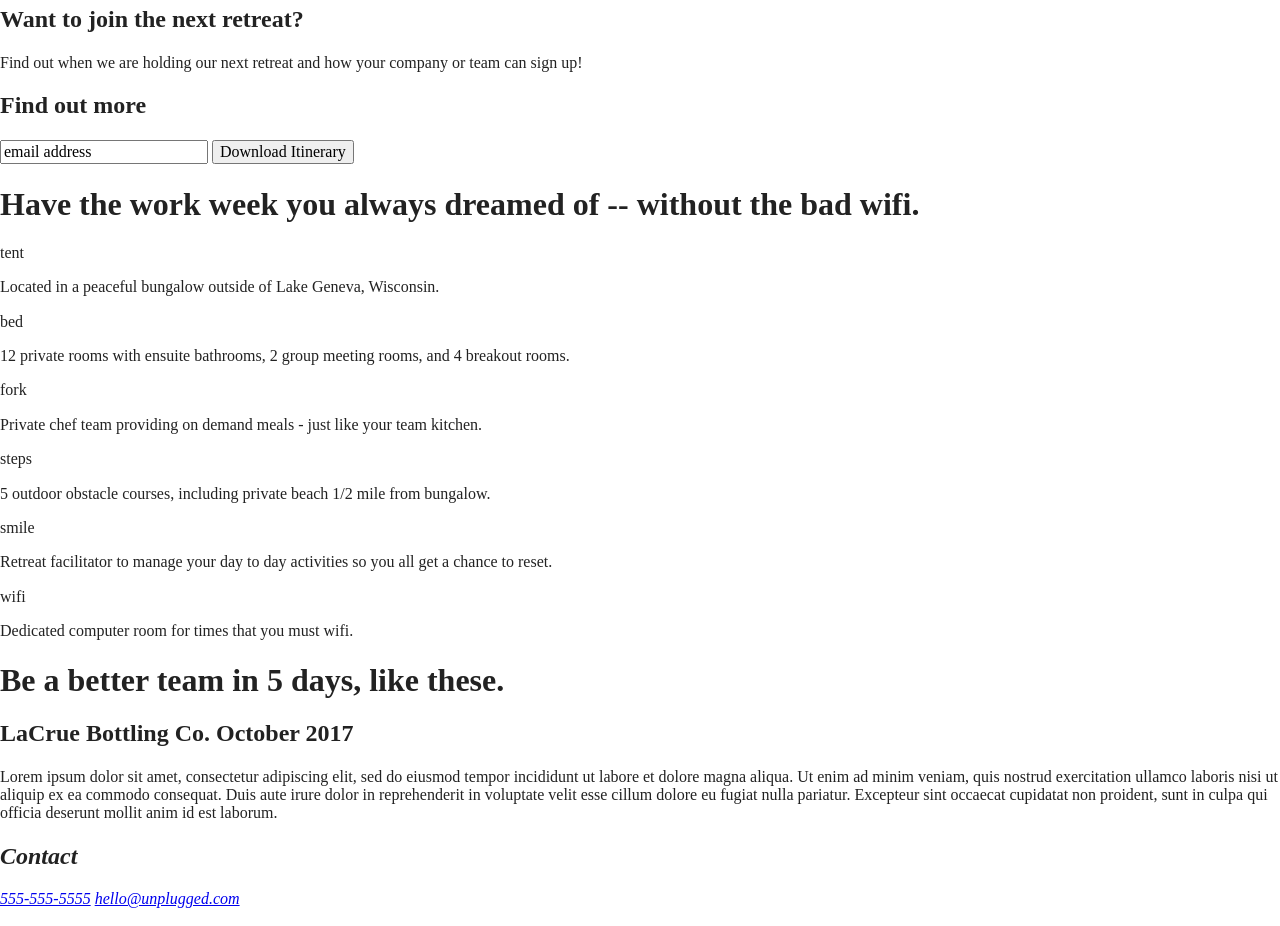
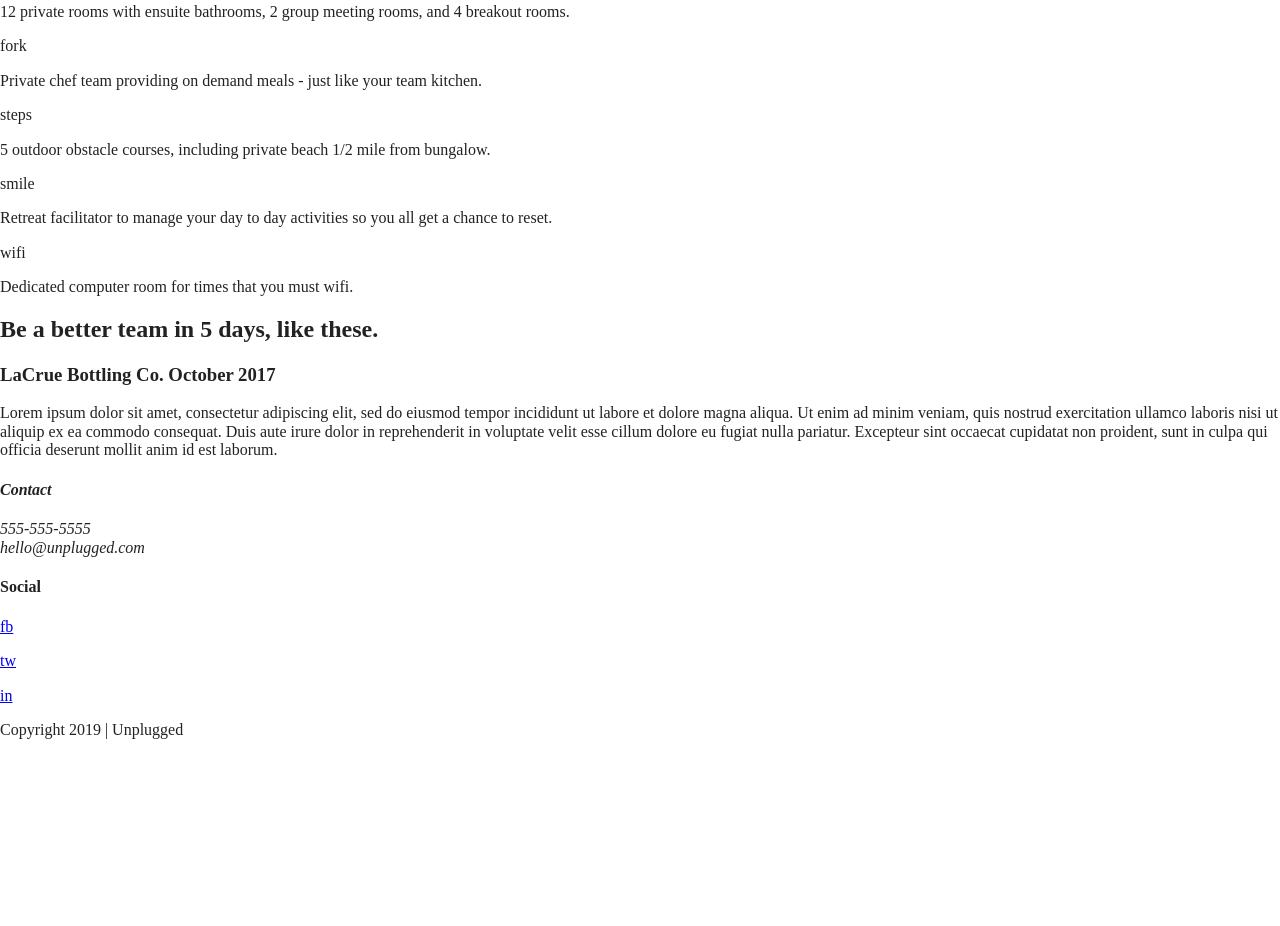
Before and after one commit to gbonds/unplugged-retreat, a website built with Parcel: page index.html in a window 1280 px wide. Shown: the part 550-1476 px from the top of the page. After the commit the page ends 1306 px from the top, so only its background shows below. Built offline with nearby package versions, Linux system fonts and the light colour scheme.

Commit message:
Edited based on Skillcrush resolution code

```diff
--- a/index.html
+++ b/index.html
@@ -26,7 +26,9 @@
 
   <header>
     <div class="content-wrapper">
-      <a href="#"><img src="img/unpluggedlogo.png" alt="unplugged logo"></a>
+      <a href="#">
+          <img src="img/unpluggedlogo.png" alt="unplugged logo">
+      </a>
       <div class="header-divider"></div>
       <nav>
         <ul>
@@ -40,65 +42,66 @@
   <main>
     <section class="hero-area">
       <div class="content-wrapper">
-        <img src="img/jake-melara-30679-unsplash.jpg" alt="person hiking">
         <h1>Retreat from the desk, returned refreshed.</h1>
       </div>
     </section>
 
-    <section class="newsletter">
+    <aside>
       <div class="content-wrapper">
         <div class="form-description">
-          <h2>Want to join the next retreat?</h2>
+          <h3>Want to join the next retreat?</h3>
           <p>Find out when we are holding our next retreat and how your company or team can sign up!</p>
         </div>
         <div class="form">
-          <h2>Find out more</h2>
-          <div class="form-container">
+          <h3>Find out more</h3>
             <input type="text" name="name" value="email address">
             <input type="button" value="Download Itinerary">
-          </div> <!-- signup-form container -->
         </div>
-      </div>
-    </section>
+      </div> <!-- content-wrapper ends -->
+    </aside>
 
     <section class="features">
       <div class="content-wrapper">
-        <h1>Have the work week you always dreamed of -- without the bad wifi.</h1>
-        <article class="features-items">
+        <h2>Have the work week you always dreamed of -- without the bad wifi.</h2>
+        <div class="features-items">
+          <article>
             <p class="fontawesome-icon">tent</p>
             <p class="features-item-description">Located in a peaceful bungalow outside of Lake Geneva, Wisconsin.</p>
           </article>
-        <article class="features-items">
+          <article>
             <p class="fontawesome-icon">bed</p>
             <p class="features-item-description">12 private rooms with ensuite bathrooms, 2 group meeting rooms, and 4 breakout rooms.</p>
           </article>
-        <article class="features-items">
+          <article>
             <p class="fontawesome-icon">fork</p>
             <p class="features-item-description">Private chef team providing on demand meals - just like your team kitchen.</p>
           </article>
-        <article class="features-items">
+          <article>
             <p class="fontawesome-icon">steps</p>
             <p class="features-item-description">5 outdoor obstacle courses, including private beach 1/2 mile from bungalow.</p>
           </article>
-        <article class="features-items">
+          <article>
             <p class="fontawesome-icon">smile</p>
             <p class="features-item-description">Retreat facilitator to manage your day to day activities so you all get a chance to reset.</p>
           </article>
-        <article class="features-items">
+          <article>
             <p class="fontawesome-icon">wifi</p>
             <p class="features-item-description">Dedicated computer room for times that you must wifi.</p>
           </article>
-      </div>
+        </div> <!-- features-items end -->
+      </div> <!-- content-wrapper ends -->
     </section>
 
     <section class="reviews">
       <div class="content-wrapper">
-        <h1>Be a better team in 5 days, like these.</h1>
+        <h2>Be a better team in 5 days, like these.</h2>
         <article>
-          <h2>LaCrue Bottling Co. October 2017</h2>
+          <div>
+            <h3>LaCrue Bottling Co. October 2017</h3>
             <p>Lorem ipsum dolor sit amet, consectetur adipiscing elit, sed do eiusmod tempor incididunt ut labore et dolore magna aliqua. Ut enim ad minim veniam, quis nostrud exercitation ullamco laboris nisi ut aliquip ex ea commodo consequat. Duis aute irure dolor in reprehenderit in voluptate velit esse cillum dolore eu fugiat nulla pariatur. Excepteur sint occaecat cupidatat non proident, sunt in culpa qui officia deserunt mollit anim id est laborum.</p>
+          </div>
         </article>
-    </div>
+      </div> <!-- content-wrapper ends -->
     </section>
 
   </main>
@@ -107,20 +110,20 @@
     <div class="content-wrapper">
       <div class="footer-content">
         <address class="contact">
-          <h2>Contact</h2>
-          <a href="tel:+15555555555">555-555-5555</a>
-          <a href="mailto:hello@unplugged.com">hello@unplugged.com</a>
+          <h4>Contact</h4>
+          <p>555-555-5555<br>
+            hello@unplugged.com</p>
         </address>
         <div class="social">
-          <h2>Social</h2>
+          <h4>Social</h4>
           <div class="social-icons">
             <p><a href="https://www.facebook.com" target="_blank">fb</a></p>
             <p><a href="https://www.twitter.com" target="_blank">tw</a></p>
             <p><a href="https://www.instagram.com" target="_blank">in</a></p>
           </div>
         </div>
-      </div> <!-- footer-content -->
-    </div> <!-- footer content-wrapper -->
+      </div> <!-- footer-content ends -->
+    </div> <!-- content-wrapper ends -->
     <div class="copyright">
       <p>Copyright 2019 | Unplugged</p>
     </div>
```
Lines whose indentation alone changed are shown as unchanged.
